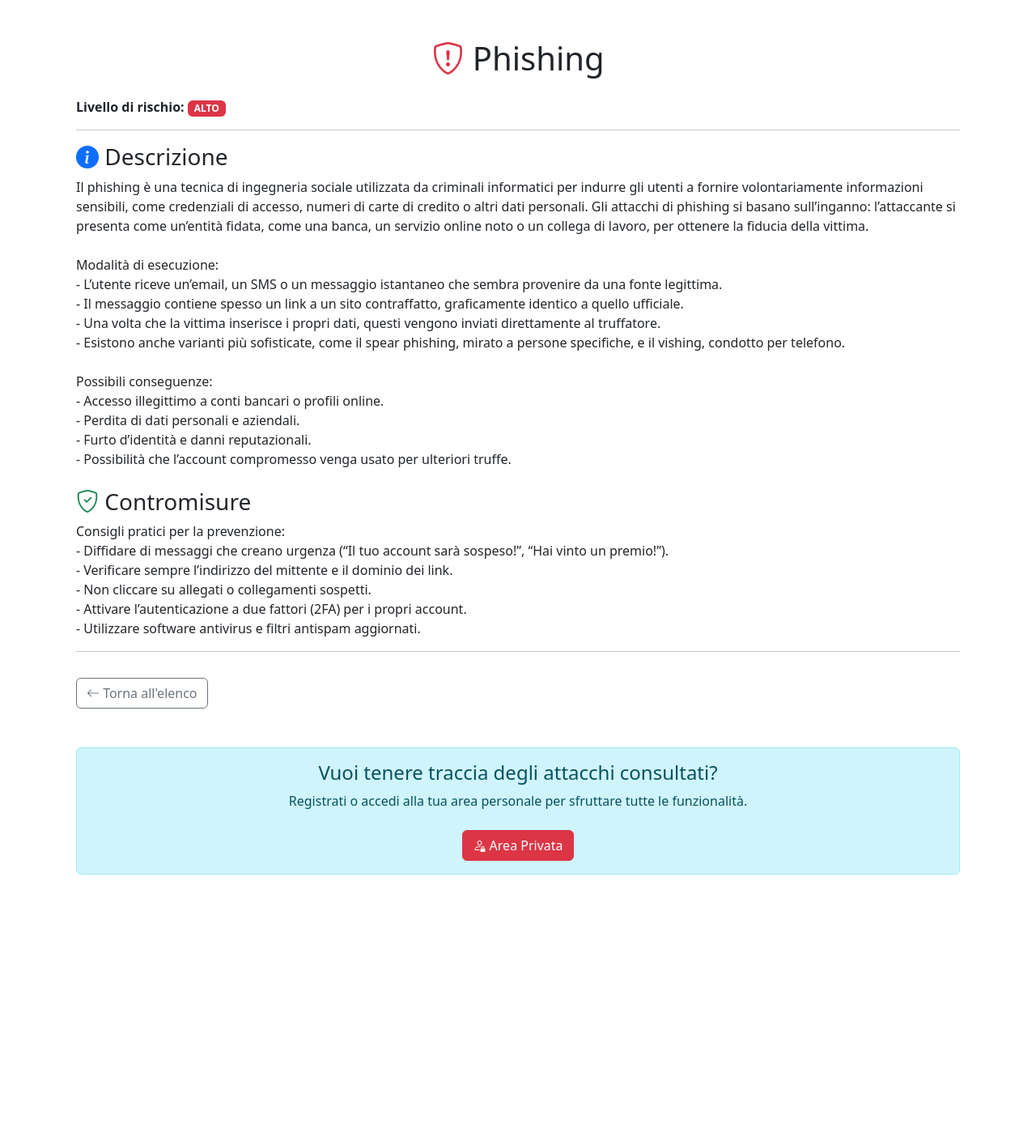
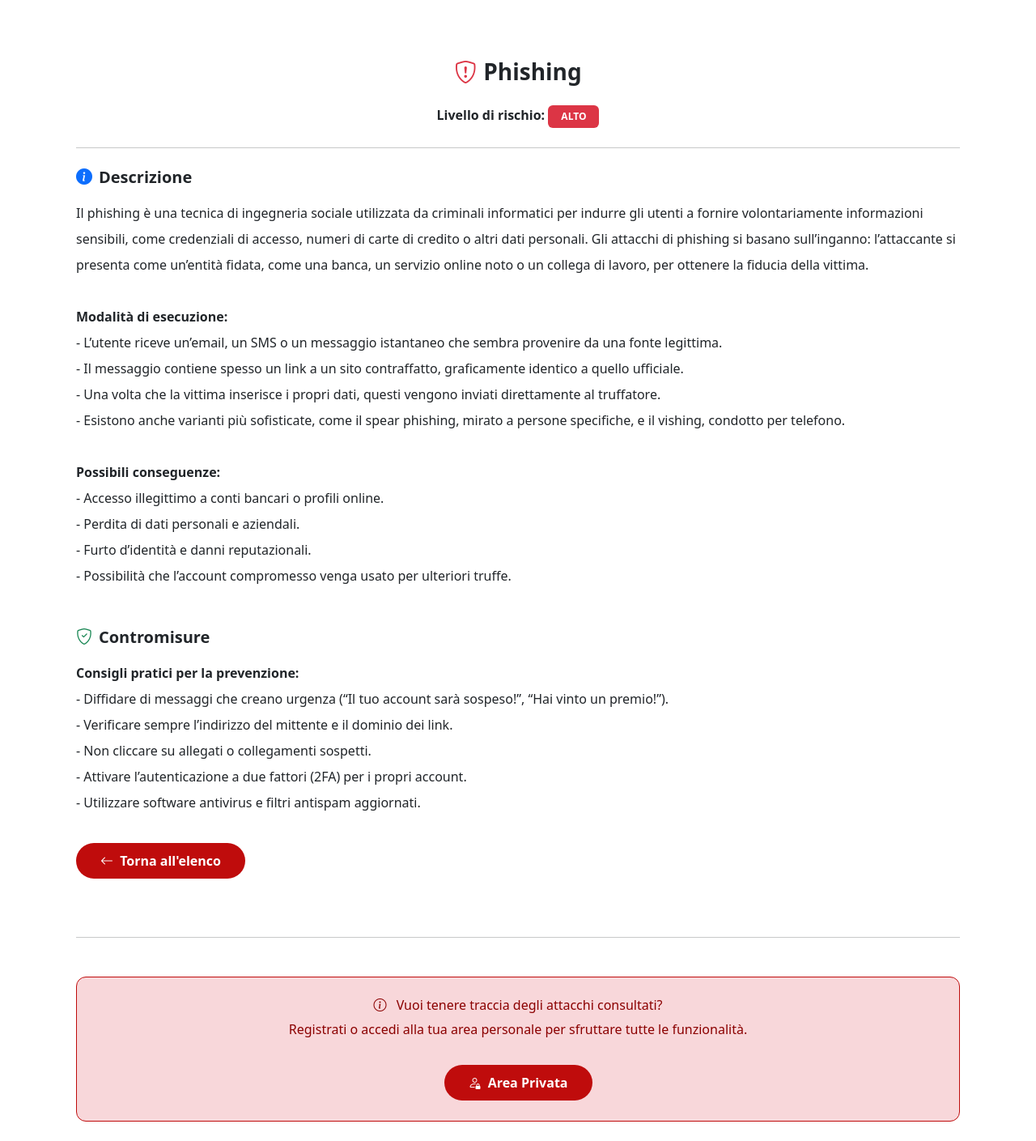
Before and after one commit to Axel0252/SW_Sicuro_Website, a Django app: page /enciclopedia_attacchi/1/ in a window 1280 px wide. Shown: the part 106-1515 px from the top of the page at 81% size. Before the commit the page ends 1186 px from the top, so only its background shows below. Run offline with Django 5.2, Linux system fonts and the light colour scheme; data comes from the database, SQL or seed files in the repository.

Commit message:
sistemata enciclopedia_attacchi.html e enciclopedia_indice.html

```diff
--- a/website/enciclopedia/views.py
+++ b/website/enciclopedia/views.py
@@ -1,7 +1,10 @@
 from django.http import HttpResponse
 from django.utils import timezone
+import re
+from django.utils.html import escape, mark_safe
 from django.shortcuts import render, redirect, get_object_or_404
 from enciclopedia.models import EnciclopediaAttacchi, ConsultazioneAttacco, Attacco
+
 
 
 # Create your views here.
@@ -14,12 +17,35 @@ def enciclopedia_indice(request):
     categorie = EnciclopediaAttacchi.objects.all()
     return render(request, 'enciclopedia_indice.html', {'categorie': categorie})
 
+import re
+from django.utils.html import escape, mark_safe
+
 def enciclopedia_attacchi(request, attacco_id):
     attacco = get_object_or_404(Attacco, id=attacco_id)
 
-    # Correggi i \n testuali in veri newline
-    attacco.descrizione = attacco.descrizione.replace('\\n', '\n')
-    attacco.contromisure = attacco.contromisure.replace('\\n', '\n')
+    def formatta_testo(testo):
+        # Pulisce newline e backslash
+        testo = testo.replace('\\n', '\n').replace('\\', '')
+
+        # Escape del testo per evitare XSS
+        from django.utils.html import escape, mark_safe
+        testo = escape(testo)
+
+        # Evidenzia titoli (senza lookbehind)
+        titoli = [
+            "Modalità di esecuzione:",
+            "Possibili conseguenze:",
+            "Consigli pratici per la prevenzione:"
+        ]
+
+        for titolo in titoli:
+            # Sostituisce il titolo con la versione in <strong>
+            testo = testo.replace(titolo, f"<strong>{titolo}</strong>")
+
+        return mark_safe(testo)
+
+    attacco.descrizione = formatta_testo(attacco.descrizione)
+    attacco.contromisure = formatta_testo(attacco.contromisure)
 
     if request.user.is_authenticated:
         ConsultazioneAttacco.objects.create(
--- a/website/templates/base.html
+++ b/website/templates/base.html
@@ -30,8 +30,8 @@
         </button>
         <div class="collapse navbar-collapse justify-content-end" id="navbarNav">
             <ul class="navbar-nav">
-                <li class="nav-item"><a class="nav-link text-bordeaux" href="">Home</a></li>
-                <li class="nav-item"><a class="nav-link text-bordeaux" href="">Enciclopedia</a></li>
+                <li class="nav-item"><a class="nav-link text-bordeaux" href="{% url 'index' %}">Home</a></li>
+                <li class="nav-item"><a class="nav-link text-bordeaux" href="{% url 'enciclopedia_indice' %}">Enciclopedia</a></li>
                 <li class="nav-item"><a class="nav-link text-bordeaux" href="">Analisi </a></li>
             </ul>
         </div>
--- a/website/templates/enciclopedia_attacchi.html
+++ b/website/templates/enciclopedia_attacchi.html
@@ -4,41 +4,51 @@
 {% block title %}{{ attacco.nome_attacco }} | CyberDefender{% endblock %}
 
 {% block content %}
-<div class="container mt-4">
-    <h1 class="mb-4 text-center">
-        <i class="bi bi-shield-exclamation text-danger"></i> {{ attacco.nome_attacco }}
+<div class="container mt-5">
+    <h1 class="mb-4 text-center fw-bold fs-3">
+        <i class="bi bi-shield-exclamation text-danger me-2"></i>{{ attacco.nome_attacco }}
     </h1>
 
-    <p>
+    <p class="text-center fs-6">
         <strong>Livello di rischio:</strong>
         {% if attacco.livello_rischio == "alto" %}
-            <span class="badge bg-danger text-uppercase">{{ attacco.livello_rischio }}</span>
+            <span class="badge bg-danger text-uppercase px-3 py-2 fs-7">{{ attacco.livello_rischio }}</span>
         {% elif attacco.livello_rischio == "medio" %}
-            <span class="badge bg-warning text-dark text-uppercase">{{ attacco.livello_rischio }}</span>
+            <span class="badge bg-warning text-dark text-uppercase px-3 py-2 fs-7">{{ attacco.livello_rischio }}</span>
         {% else %}
-            <span class="badge bg-success text-uppercase">{{ attacco.livello_rischio }}</span>
+            <span class="badge bg-success text-uppercase px-3 py-2 fs-7">{{ attacco.livello_rischio }}</span>
         {% endif %}
     </p>
 
-    <hr>
+    <hr class="my-4">
 
-    <h3><i class="bi bi-info-circle-fill text-primary"></i> Descrizione</h3>
-    <p>{{ attacco.descrizione|linebreaksbr }}</p>
+    <section>
+        <h3 class="mb-3 fs-5 fw-semibold">
+            <i class="bi bi-info-circle-fill text-primary me-2"></i>Descrizione
+        </h3>
+        <p class="fs-6 lh-lg mb-4">{{ attacco.descrizione|linebreaksbr }}</p>
+    </section>
 
-    <h3 class="mt-4"><i class="bi bi-shield-check text-success"></i> Contromisure</h3>
-    <p>{{ attacco.contromisure|linebreaksbr }}</p>
+    <section class="mt-5 mb-3">
+        <h3 class="mb-3 fs-5 fw-semibold">
+            <i class="bi bi-shield-check text-success me-2"></i>Contromisure
+        </h3>
+        <p class="fs-6 lh-lg mb-4">{{ attacco.contromisure|linebreaksbr }}</p>
+    </section>
 
-    <hr>
-
-    <a href="{% url 'enciclopedia_indice' %}" class="btn btn-outline-secondary mt-3">
-        <i class="bi bi-arrow-left"></i> Torna all'elenco
+    <a href="{% url 'enciclopedia_indice' %}" class="btn btn-custom fs-6 mb-4">
+        <i class="bi bi-arrow-left me-1"></i> Torna all'elenco
     </a>
 
-    <div class="alert alert-info mt-5 text-center">
-        <h4>Vuoi tenere traccia degli attacchi consultati?</h4>
-        <p>Registrati o accedi alla tua area personale per sfruttare tutte le funzionalità.</p>
-        <a href="#" class="btn btn-danger mt-2">
-            <i class="bi bi-person-lock"></i> Area Privata
+    <hr class="my-5">
+
+    <div class="alert mb-0 text-center fs-6" style="background-color: #f8d7da; color: #8b0000; border: 1px solid #bf0c0c; border-radius: 12px; padding: 25px;">
+        <h5 class="mb-2 fs-6">
+            <i class="bi bi-info-circle me-2"></i> Vuoi tenere traccia degli attacchi consultati?
+        </h5>
+        <p class="mb-3">Registrati o accedi alla tua area personale per sfruttare tutte le funzionalità.</p>
+        <a href="#" class="btn btn-custom fs-6 mt-3 d-inline-block mx-auto">
+            <i class="bi bi-person-lock me-1"></i> Area Privata
         </a>
     </div>
 </div>
```
Also changed, not shown: website/templates/enciclopedia_indice.html (+5 -2 lines).
